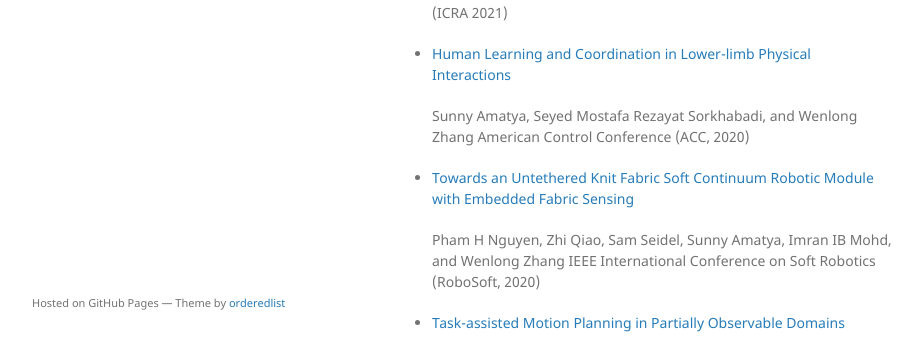
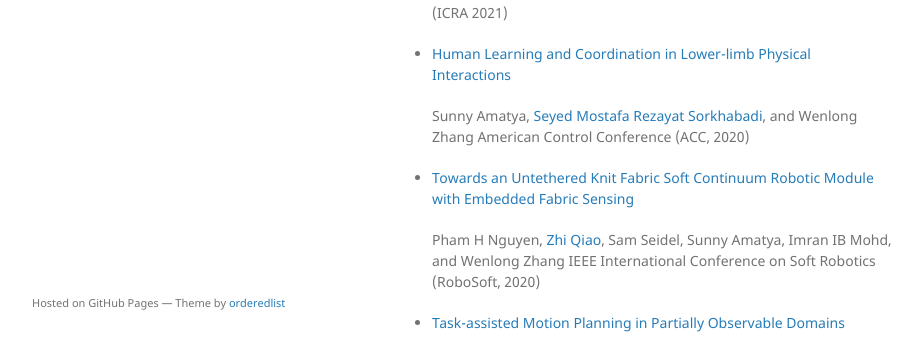
Before and after one commit to sunamatya/sunamatya.github.io, a Jekyll site: the page built from index.md, in a window 1280 px wide. Shown: the part 518-855 px from the top of the page, without its empty margins (178-1100 px from the left). Built offline with Jekyll 4.4.1, drawn with Linux system fonts in a browser that asks for light colours; the repository's description, which GitHub fills in, is left out; our own code applies the rules of GitHub Pages for plain Markdown files; part of the change alters nothing that is shown.

```diff
--- a/index.md
+++ b/index.md
@@ -17,11 +17,11 @@ My most recent work focuses on in autonomous vehicles. Representative papers are
 
 *   [Human Learning and Coordination in Lower-limb Physical Interactions](https://ieeexplore.ieee.org/stamp/stamp.jsp?arnumber=9147738)
 
-	Sunny Amatya, Seyed Mostafa Rezayat Sorkhabadi, and Wenlong Zhang
+	Sunny Amatya, [Seyed Mostafa Rezayat Sorkhabadi](https://www.linkedin.com/in/mostafa-rezayat-37897358/), and Wenlong Zhang
 	American Control Conference (ACC, 2020)
 *   [Towards an Untethered Knit Fabric Soft Continuum Robotic Module with Embedded Fabric Sensing](https://ieeexplore.ieee.org/stamp/stamp.jsp?arnumber=9116025)
 
-	Pham H Nguyen, Zhi Qiao, Sam Seidel, Sunny Amatya, Imran IB Mohd, and Wenlong Zhang
+	Pham H Nguyen, [Zhi Qiao](https://scholar.google.com/citations?user=LZCFHPQAAAAJ&hl=en), Sam Seidel, Sunny Amatya, Imran IB Mohd, and Wenlong Zhang
 	IEEE International Conference on Soft Robotics (RoboSoft, 2020)
 
 *	[Task-assisted Motion Planning in Partially Observable Domains](https://arxiv.org/pdf/1908.10227.pdf)
```
